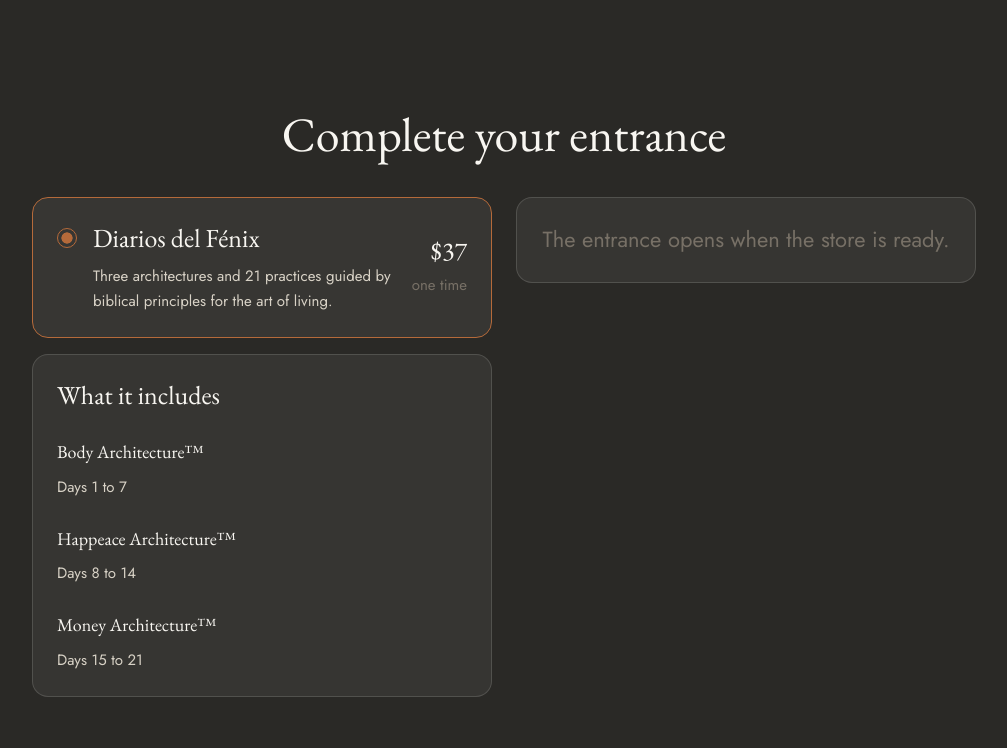
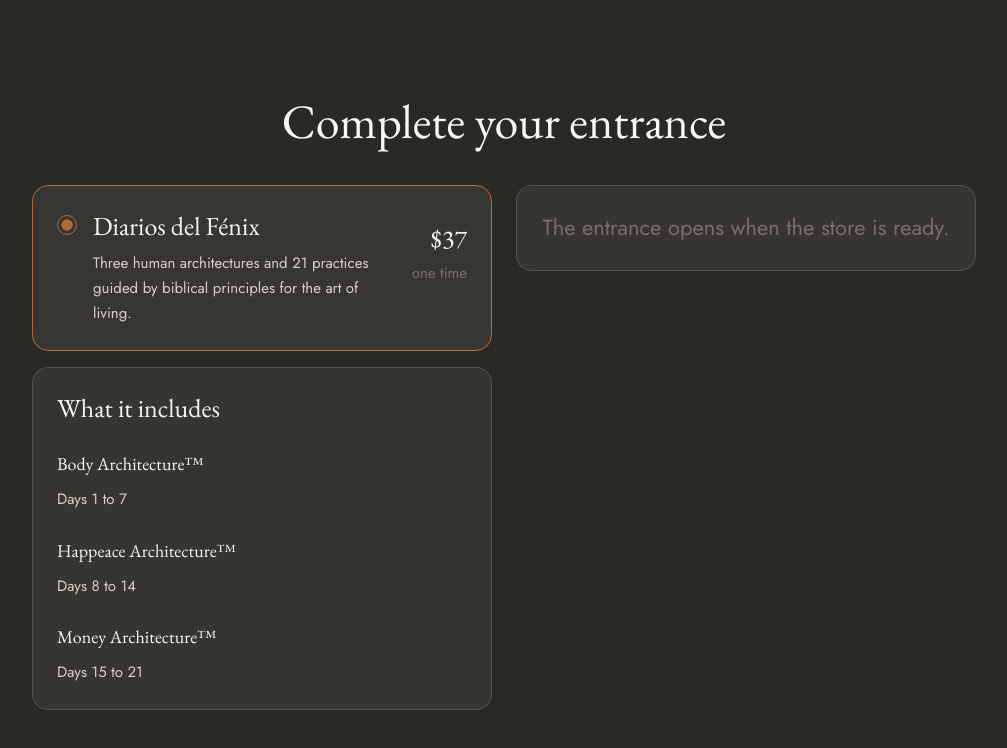
Before and after one commit to soyandymorales/iamfenixweb, a Next.js app: page /en/diarios/checkout in a window 1280 px wide. Shown: the top 748 px of the page, without its empty margins (136-1143 px from the left). Built offline with nearby package versions, Linux system fonts and the light colour scheme.

Commit message:
Hero update

```diff
--- a/content/diarios/offer.js
+++ b/content/diarios/offer.js
@@ -15,7 +15,7 @@ const copy = {
     titleAccent: "Renace y eleva",
     titleRest: "Tu salud vital, paz interior y relación con el dinero en 21 días",
     opening:
-      "Tres arquitecturas y 21 prácticas guiadas por principios bíblicos para el arte de vivir.",
+      "Tres arquitecturas humanas y 21 prácticas guiadas por principios bíblicos para el arte de vivir.",
     heroCta: "Entrar a Diarios del Fénix",
     architecturesLabel: "Tres arquitecturas",
     bodyName: "Body Architecture™",
@@ -155,7 +155,7 @@ const copy = {
     titleAccent: "Rise and elevate",
     titleRest: "Your vital health, inner peace, and relationship with money in 21 days",
     opening:
-      "Three architectures and 21 practices guided by biblical principles for the art of living.",
+      "Three human architectures and 21 practices guided by biblical principles for the art of living.",
     heroCta: "Enter Diarios del Fénix",
     architecturesLabel: "Three architectures",
     bodyName: "Body Architecture™",
```
